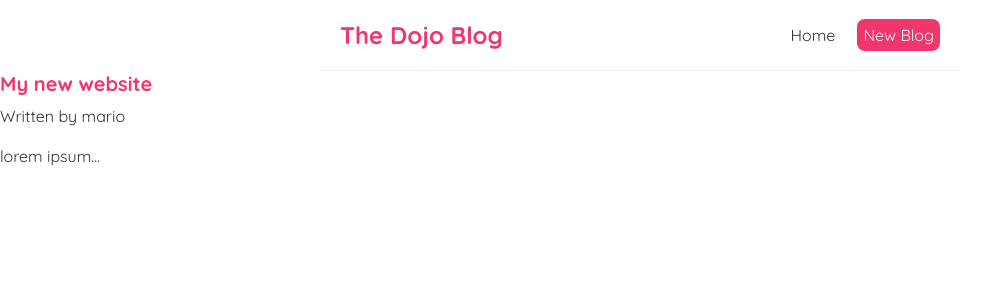
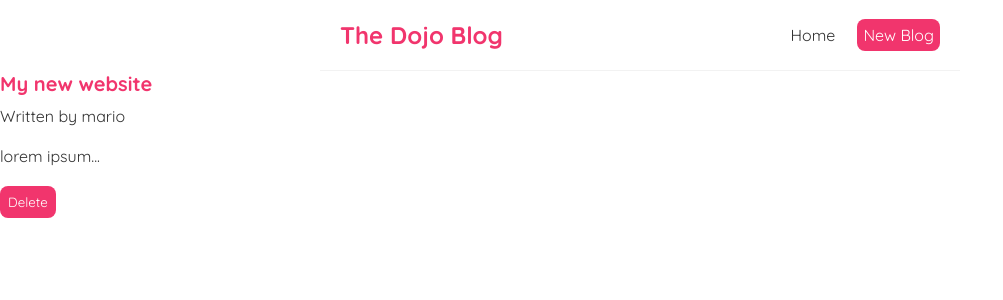
Before and after one commit to Cleomir/learning-react-hooks, a React (Create React App) app: page /blogs/1 in a window 1280 px wide. Shown: the top 300 px of the page, without its empty margins (0-1003 px from the left). Built offline with nearby package versions, Linux system fonts and the light colour scheme; data requests are answered from the project's data file.

Commit message:
Add delete implementation

```diff
--- a/src/BlogDetails.js
+++ b/src/BlogDetails.js
@@ -1,4 +1,5 @@
-import { useParams } from "react-router-dom";
+import { useState } from "react";
+import { useParams, useHistory } from "react-router-dom";
 import useFetch from "./useFetch";
 
 const BlogDetails = () => {
@@ -6,6 +7,21 @@ const BlogDetails = () => {
   const { data: blog, isLoading, error } = useFetch(
     `http://localhost:8000/blogs/${id}`
   );
+  const [isDeleteLoading, setIsDeleteLoading] = useState(false);
+  const history = useHistory();
+
+  const onClick = async () => {
+    try {
+      setIsDeleteLoading(true);
+      await fetch(`http://localhost:8000/blogs/${blog.id}`, {
+        method: "DELETE",
+      });
+      history.push("/");
+    } catch (error) {
+      console.log("Error", error);
+      setIsDeleteLoading(false);
+    }
+  };
 
   return (
     <div className="blog-details">
@@ -16,6 +32,8 @@ const BlogDetails = () => {
           <h2>{blog.title}</h2>
           <p>Written by {blog.author}</p>
           <div>{blog.body}</div>
+          {!isDeleteLoading && <button onClick={onClick}>Delete</button>}
+          {isDeleteLoading && <button disabled>Deleting post...</button>}
         </article>
       )}
     </div>
```
